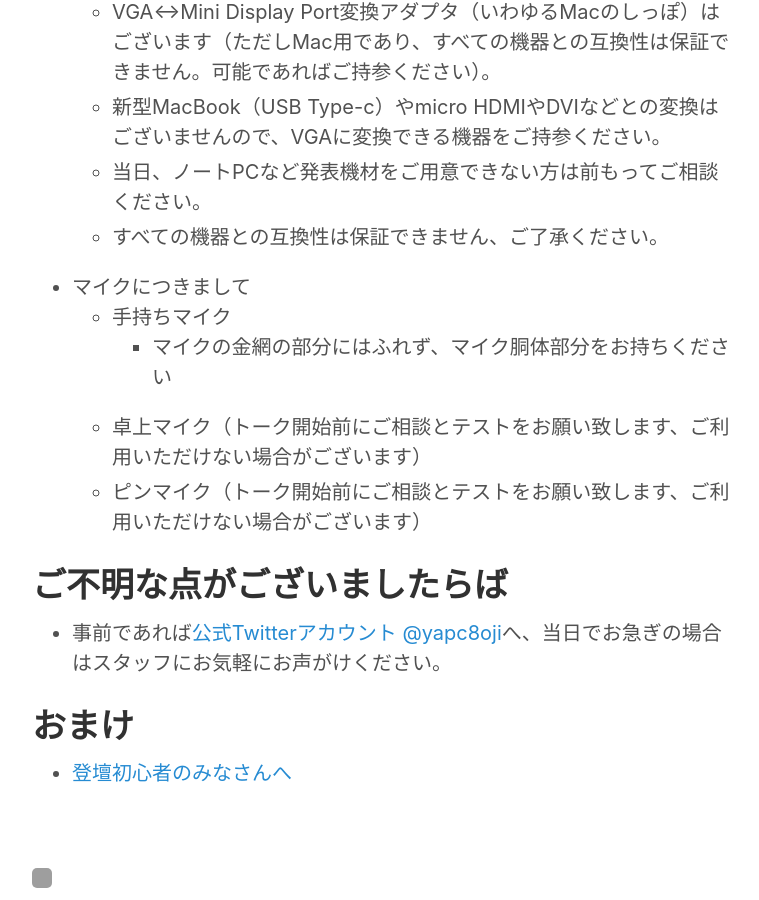
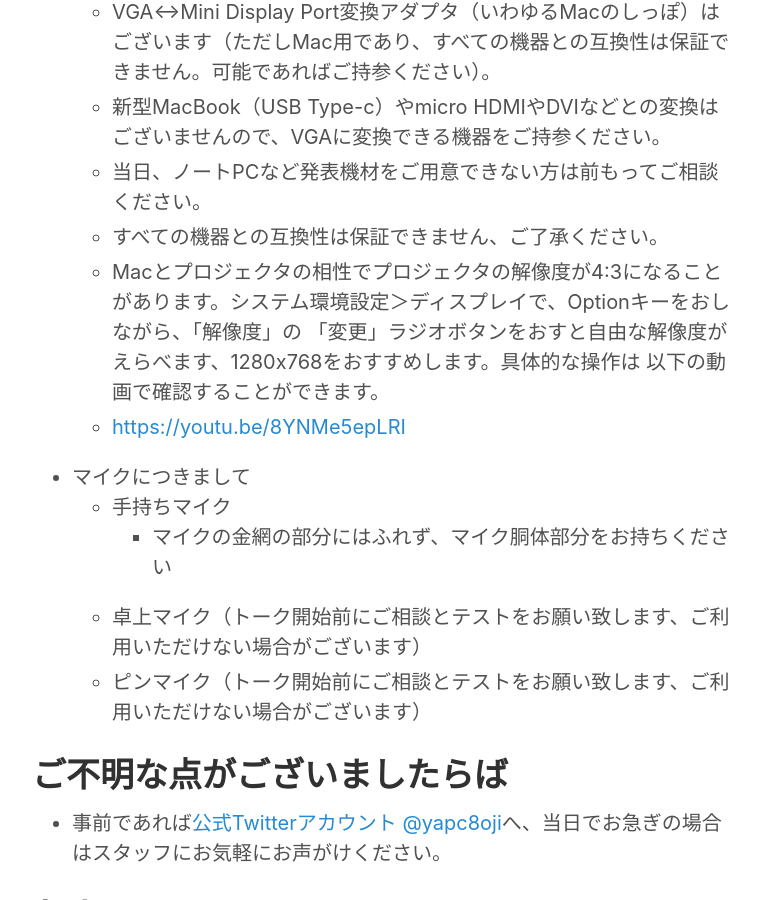
Before and after one commit to hachiojipm/yapcasia-8oji-2016mid, a Jekyll site: the page built from for_talker.md, in a window 1280 px wide and 900 px high, scrolled down 3086 px. Shown: the whole window, without its empty margins (258-1017 px from the left). Built offline with Jekyll 4.4.1, drawn with Linux system fonts in a browser that asks for light colours; comment, search, counter and statistics services are not loaded; grey boxes are pictures that could not be loaded.

Commit message:
update Macの解像度指定方法追記

```diff
--- a/for_talker.md
+++ b/for_talker.md
@@ -49,6 +49,9 @@ title: 登壇者向け情報
     - 新型MacBook（USB Type-c）やmicro HDMIやDVIなどとの変換はございませんので、VGAに変換できる機器をご持参ください。
     - 当日、ノートPCなど発表機材をご用意できない方は前もってご相談ください。
     - すべての機器との互換性は保証できません、ご了承ください。
+    - Macとプロジェクタの相性でプロジェクタの解像度が4:3になることがあります。システム環境設定＞ディスプレイで、Optionキーをおしながら、「解像度」の 「変更」ラジオボタンをおすと自由な解像度がえらべます、1280x768をおすすめします。具体的な操作は
+    以下の動画で確認することができます。
+    - [https://youtu.be/8YNMe5epLRI](https://youtu.be/8YNMe5epLRI)
 
 - マイクにつきまして
     - 手持ちマイク
```
